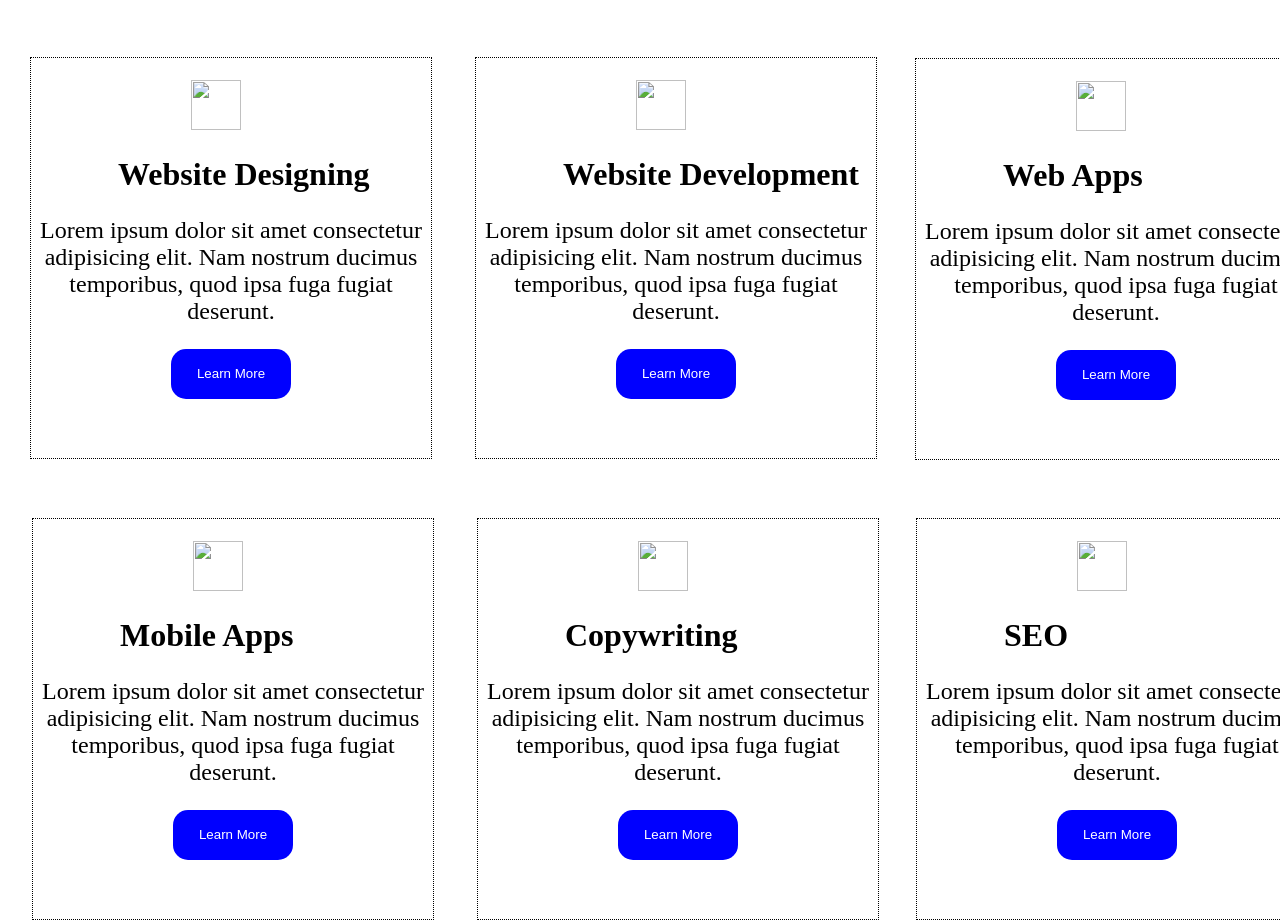
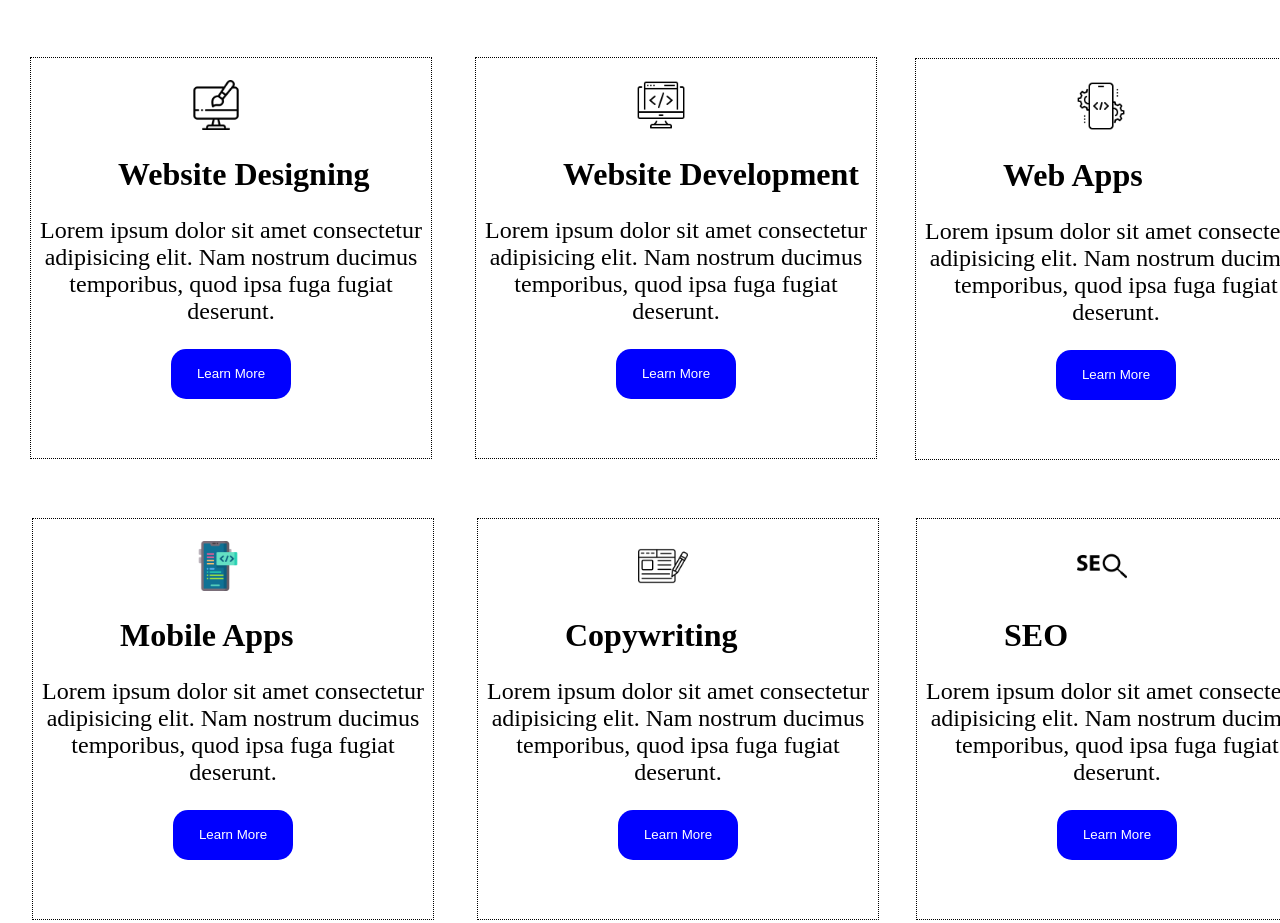
Before and after one commit to Abhishektiwariii/PROJECT1, a plain HTML site: page index.html in a window 1280 px wide. Shown: the part 1551-2474 px from the top of the page. Drawn offline with Linux system fonts and the light colour scheme.

Commit message:
Update index.html

```diff
--- a/index.html
+++ b/index.html
@@ -44,7 +44,7 @@
 		.background{
 			height: 550px;
 			width: 100%;
-			background-image: url("/sample website/images/banner.png");
+			background-image: url("images/banner.png");
 			background-size: cover;
 		}
 		.background h1{
@@ -437,7 +437,7 @@
 	</div>
 	<div class="about">
 		<div id="aboutus">
-		<img src="/sample website/images/laptop.jpg">
+		<img src="images/laptop.jpg">
 		<h3>About Us</h3>
 		<h1>We Are Expert In Web</h1>
 		<p>A small river named Duden flows by their place and supplies it<br> with the necessary regelialia. It is a paradisematic country, in<br> which roasted parts of sentences fly into your mouth.</p>
@@ -465,40 +465,40 @@
 		<h3 id="services">WHAT WE DO</h3>
 		<h1>Lorem ipsum dolor sit amet<br>consectetur adipisicing elit</h1>
 		<div class="card">
-			<img src="\sample website\images\webdesign.png">
+			<img src="images\webdesign.png">
 			<h1>Website Designing</h1>
 			<p>Lorem ipsum dolor sit amet consectetur<br> adipisicing elit. Nam nostrum ducimus<br>temporibus, quod ipsa fuga fugiat<br> deserunt.</p>
 			<button>Learn More</button>
 		</div>
 		<div class="card1">
-			<img src="\sample website\images\coding.png">
+			<img src="images\coding.png">
 			<h1>Website Development</h1>
 			<p>Lorem ipsum dolor sit amet consectetur<br> adipisicing elit. Nam nostrum ducimus<br>temporibus, quod ipsa fuga fugiat<br> deserunt.</p>
 			<button>Learn More</button>
 		</div>
 		<div class="card2">
-			<img src="\sample website\images\mobiledevelopment.png">
+			<img src="\images\mobiledevelopment.png">
 			<h1>Web Apps</h1>
 			<p>Lorem ipsum dolor sit amet consectetur<br> adipisicing elit. Nam nostrum ducimus<br>temporibus, quod ipsa fuga fugiat<br> deserunt.</p>
 			<button>Learn More</button>
 
 		</div>
 		<div class="card3">
-			<img src="\sample website\images\app.png">
+			<img src="\images\app.png">
 			<h1>Mobile Apps</h1>
 			<p>Lorem ipsum dolor sit amet consectetur<br> adipisicing elit. Nam nostrum ducimus<br>temporibus, quod ipsa fuga fugiat<br> deserunt.</p>
 			<button>Learn More</button>
 
 		</div>
 		<div class="card4">
-			<img src="\sample website\images\content-copy.png">
+			<img src="\images\content-copy.png">
 			<h1>Copywriting</h1>
 			<p>Lorem ipsum dolor sit amet consectetur<br> adipisicing elit. Nam nostrum ducimus<br>temporibus, quod ipsa fuga fugiat<br> deserunt.</p>
 			<button>Learn More</button>
 
 		</div>
 		<div class="card5">
-			<img src="\sample website\images\SEO.png">
+			<img src="\images\SEO.png">
 			<h1>SEO</h1>
 			<p>Lorem ipsum dolor sit amet consectetur<br> adipisicing elit. Nam nostrum ducimus<br>temporibus, quod ipsa fuga fugiat<br> deserunt.</p>
 			<button>Learn More</button>
```
